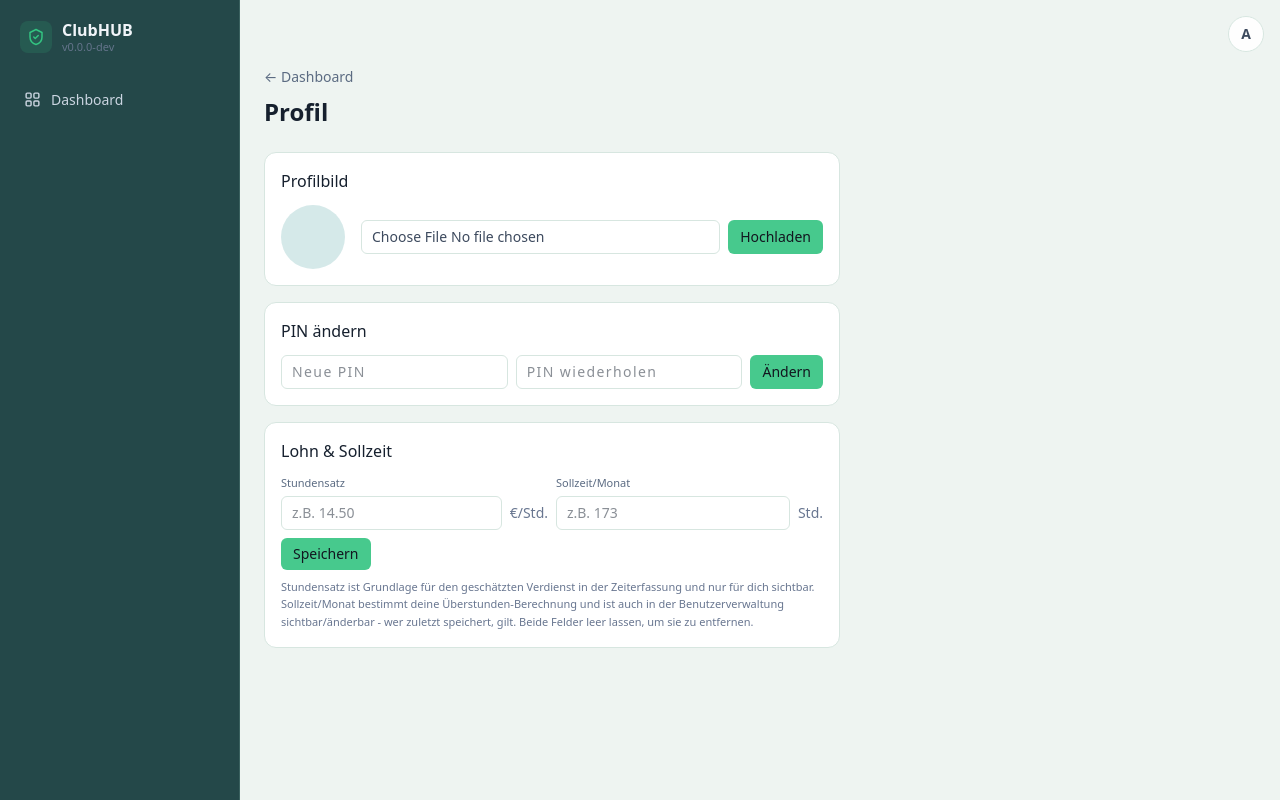
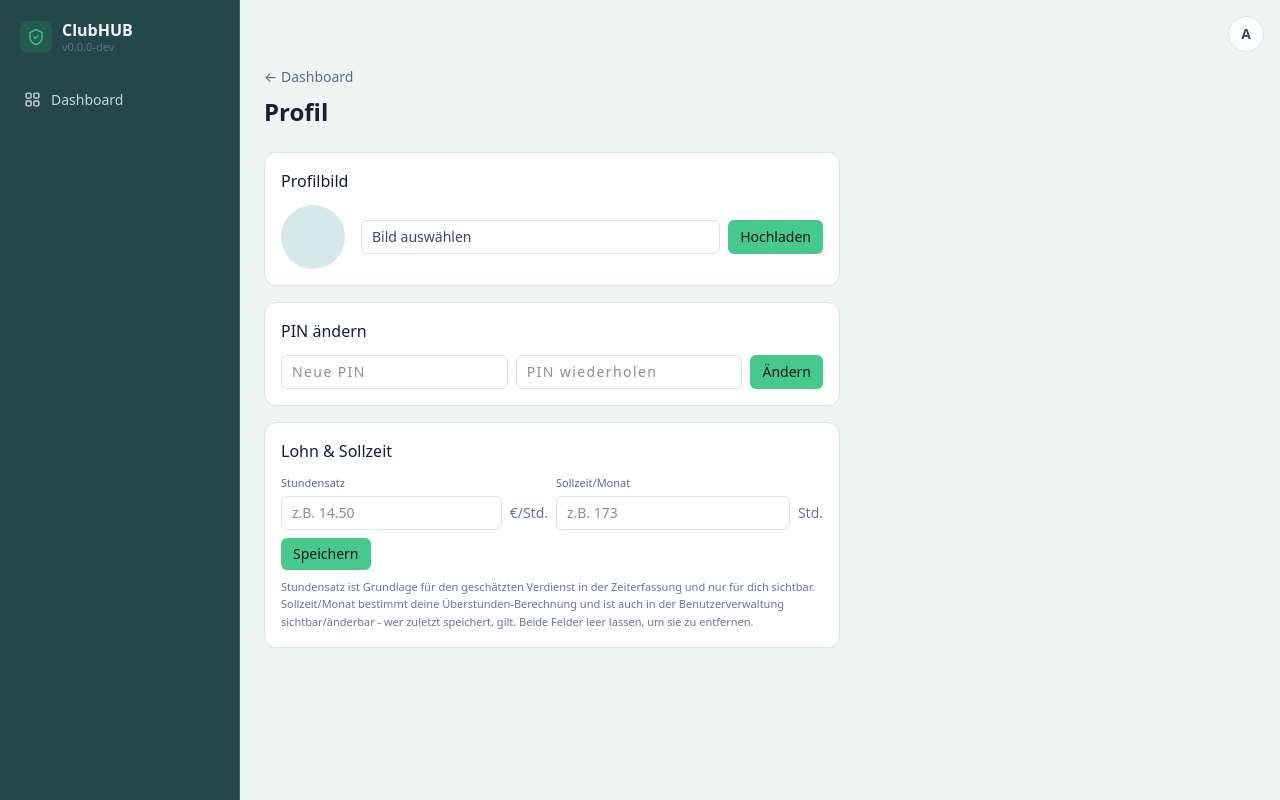
Before and after one commit to unLieb/clubhub, a FastAPI app: template app/templates/profile.html in a window 1280 px wide. Run offline with FastAPI, Linux system fonts and the light colour scheme; the template is opened without the code that fills it, so the values that code supplies are empty; style sheets or scripts are compiled from the project's sources; parts of the project's set-up code (start-up, migrations or seed data) failed here and were passed over.

Commit message:
Fix: Datei-Feld im Profil lief über den Kartenrand hinaus (mobil)
Der native <input type="file"> zeigt auf manchen mobilen Browsern seinen
Button- und "Keine ausgewählt"-Text ungekürzt an und überläuft dabei die
eigene Box, statt sie zu respektieren - das erzeugte horizontales
Seiten-Overflow, was vermutlich auch der Grund war, warum die fixierte
Kopfzeile auf der Profil-Seite beim Scrollen nicht stehen blieb (in
anderen mobilen Browsern ein bekannter Nebeneffekt von Overflow auf
position: sticky).

Ersetzt durch ein per Label gestyltes Feld mit eigenem, kurzem Text
("Bild auswählen", nach Auswahl der gekürzte Dateiname) - passt jetzt
garantiert in seine Box, kein Overflow mehr.

```diff
--- a/app/templates/profile.html
+++ b/app/templates/profile.html
@@ -17,8 +17,12 @@
         {{ user.name[0]|upper }}
         {% endif %}
       </div>
-      <form method="post" action="/profile/avatar" enctype="multipart/form-data" class="flex-1 flex flex-col sm:flex-row gap-2">
-        <input type="file" name="avatar_file" accept="image/*" required class="flex-1 min-w-0 rounded-md bg-ink border border-line px-2.5 py-1.5 text-sm text-slate-300">
+      <form method="post" action="/profile/avatar" enctype="multipart/form-data" class="flex-1 min-w-0 flex flex-col sm:flex-row gap-2">
+        <label class="flex-1 min-w-0 flex items-center rounded-md bg-ink border border-line px-2.5 py-1.5 text-sm text-slate-300 cursor-pointer hover:border-go/50">
+          <span class="avatar-file-label truncate min-w-0">Bild auswählen</span>
+          <input type="file" name="avatar_file" accept="image/*" required class="hidden"
+                 onchange="this.previousElementSibling.textContent = this.files[0] ? this.files[0].name : 'Bild auswählen'">
+        </label>
         <button class="px-3 py-1.5 rounded-md bg-go/90 hover:bg-go text-oncolor text-sm font-medium whitespace-nowrap">Hochladen</button>
       </form>
     </div>
```
Also changed, not shown: 1 other file.
